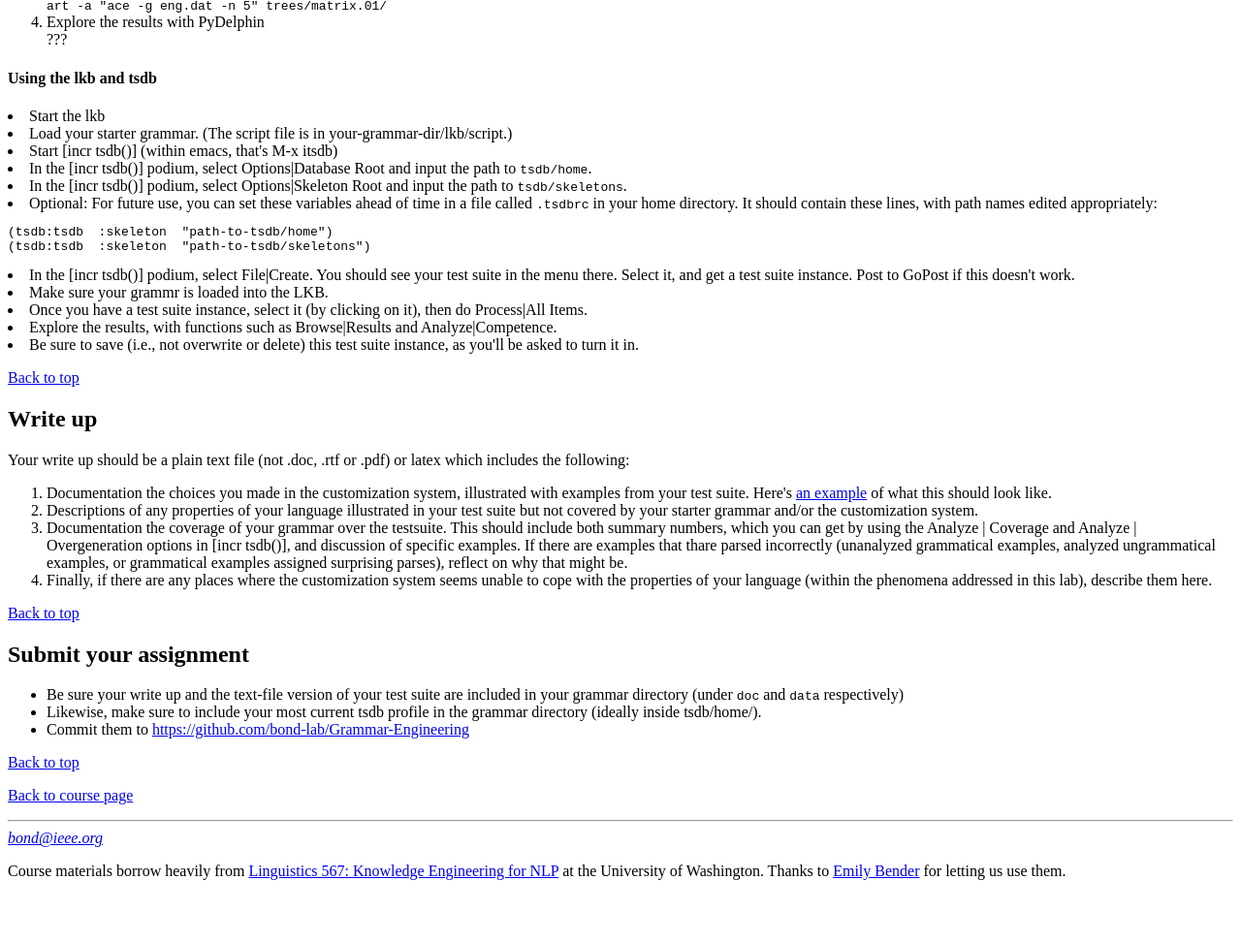
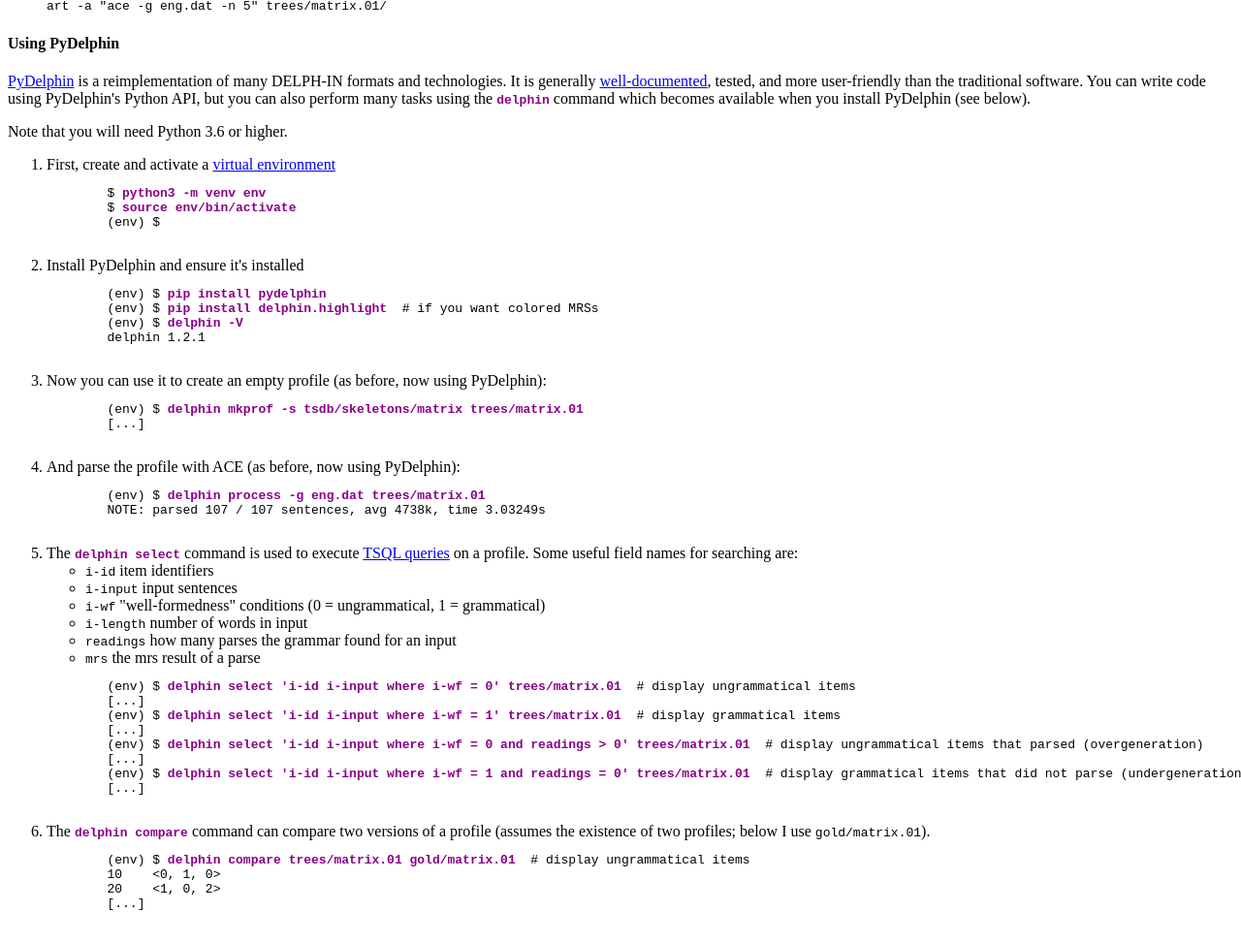
Before and after one commit to bond-lab/Grammar-Engineering, a plain HTML site: page docs/lab2.html in a window 1280 px wide. Shown: the part 1834-2807 px from the top of the page at 97% size. Before the commit the page ends 2758 px from the top, so only its background shows below. Drawn offline with Linux system fonts and the light colour scheme.

Commit message:
Add PyDelphin example

```diff
--- a/docs/lab2.html
+++ b/docs/lab2.html
@@ -1,5 +1,8 @@
 <!DOCTYPE HTML PUBLIC "-//IETF//DTD HTML//EN">
 <html> <head>
+    <style>
+      kbd { font-weight: bold; color: #808; }
+    </style>
 <title>Computational Grammars: Lab 2</title>
 </head>
 
@@ -214,7 +217,7 @@ grammar/tsdb/home                            (directory to store test profiles)
 
 <h3>Create and run an initial test suite instance</h3>
 
-<h4>Using ace and PyDelphin</h4>
+<h4>Using ace and art</h4>
 <ol>
   <li>Make an empty profile
     <br><code>mkprof -s tsdb/skeletons/matrix trees/matrix.01</code>
@@ -224,9 +227,74 @@ grammar/tsdb/home                            (directory to store test profiles)
   <li><a href=<'http://sweaglesw.org/linguistics/libtsdb/art.html'>Parse
 	 the profile with art</a>
 	 <br><code>art -a "ace -g eng.dat -n 5" trees/matrix.01/</code>
-<li>Explore the results with PyDelphin
-  <br>???
 </ol>
+
+<h4>Using PyDelphin</h4>
+
+<p><a href="https://github.com/delph-in/pydelphin">PyDelphin</a> is a reimplementation of many DELPH-IN formats and technologies. It is generally <a href="https://pydelphin.readthedocs.io/">well-documented</a>, tested, and more user-friendly than the traditional software. You can write code using PyDelphin's Python API, but you can also perform many tasks using the <kbd>delphin</kbd> command which becomes available when you install PyDelphin (see below).</p>
+
+<p>Note that you will need Python 3.6 or higher.</p>
+
+  <ol>
+    <li>First, create and activate a <a href="https://packaging.python.org/tutorials/installing-packages/#creating-virtual-environments">virtual environment</a>
+      <pre>
+	$ <kbd>python3 -m venv env</kbd>
+	$ <kbd>source env/bin/activate</kbd>
+	(env) $
+      </pre>
+    </li>
+    <li>Install PyDelphin and ensure it's installed
+      <pre>
+	(env) $ <kbd>pip install pydelphin</kbd>
+	(env) $ <kbd>pip install delphin.highlight</kbd>  # if you want colored MRSs
+	(env) $ <kbd>delphin -V</kbd>
+        <samp>delphin 1.2.1</samp>
+      </pre>
+    </li>
+    <li>Now you can use it to create an empty profile (as before, now using PyDelphin):
+      <pre>
+	(env) $ <kbd>delphin mkprof -s tsdb/skeletons/matrix trees/matrix.01</kbd>
+	<samp>[...]</samp>
+      </pre>
+    </li>
+    <li>And parse the profile with ACE (as before, now using PyDelphin):
+      <pre>
+	(env) $ <kbd>delphin process -g eng.dat trees/matrix.01</kbd>
+	<samp>NOTE: parsed 107 / 107 sentences, avg 4738k, time 3.03249s</samp>
+      </pre>
+    </li>
+    <li>The <kbd>delphin select</kbd> command is used to execute <a href="http://moin.delph-in.net/TsqlRfc">TSQL queries</a> on a profile.
+      Some useful field names for searching are:
+      <ul>
+	<li><code>i-id</code> item identifiers</li>
+	<li><code>i-input</code> input sentences</li>
+	<li><code>i-wf</code> "well-formedness" conditions (0 = ungrammatical, 1 = grammatical)</li>
+	<li><code>i-length</code> number of words in input</li>
+	<li><code>readings</code> how many parses the grammar found for an input</li>
+	<li><code>mrs</code> the mrs result of a parse</li>
+      </ul>
+
+      <pre>
+	(env) $ <kbd>delphin select 'i-id i-input where i-wf = 0' trees/matrix.01</kbd>  # display ungrammatical items
+	<samp>[...]</samp>
+	(env) $ <kbd>delphin select 'i-id i-input where i-wf = 1' trees/matrix.01</kbd>  # display grammatical items
+	<samp>[...]</samp>
+	(env) $ <kbd>delphin select 'i-id i-input where i-wf = 0 and readings > 0' trees/matrix.01</kbd>  # display ungrammatical items that parsed (overgeneration)
+	<samp>[...]</samp>
+	(env) $ <kbd>delphin select 'i-id i-input where i-wf = 1 and readings = 0' trees/matrix.01</kbd>  # display grammatical items that did not parse (undergeneration)
+	<samp>[...]</samp>
+      </pre>
+    </li>
+    <li>The <kbd>delphin compare</kbd> command can compare two versions of a profile (assumes the existence of two profiles; below I use <code>gold/matrix.01</code>).
+      <pre>
+	(env) $ <kbd>delphin compare trees/matrix.01 gold/matrix.01</kbd>  # display ungrammatical items
+	<samp>10    <0, 1, 0>
+        20    <1, 0, 2>
+	[...]
+	</samp>
+      </pre>
+    </li>
+  </ol>
 
 <h4>Using the lkb and tsdb</h4>
 <li>Start the lkb
```
